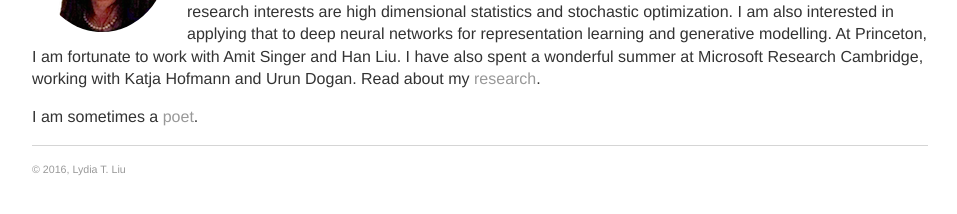
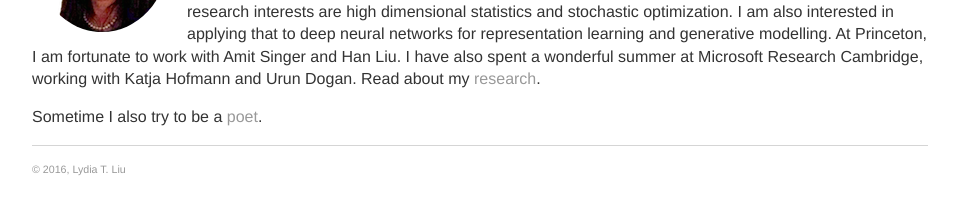
Before and after one commit to serenalwang/serenalwang.github.io, a Jekyll site: the page built from index.html, in a window 1280 px wide. Shown: the part 225-439 px from the top of the page, without its empty margins (160-1117 px from the left). Built offline with Jekyll 4.4.1, drawn with Linux system fonts in a browser that asks for light colours.

Commit message:
Update index.html

```diff
--- a/index.html
+++ b/index.html
@@ -12,5 +12,5 @@ title: Lydia T Liu
 			and generative modelling. At Princeton, I am fortunate to work with Amit Singer and Han Liu.
 			I have also spent a wonderful summer at Microsoft Research Cambridge, working with Katja Hofmann
 			and Urun Dogan. Read about my <a href="/projects">research</a>.</p>
-	<p> I am sometimes a <a href="/writing">poet</a>.</p>
+	<p> Sometime I also try to be a <a href="/writing">poet</a>.</p>
 </div><!-- /.blurb -->
```
